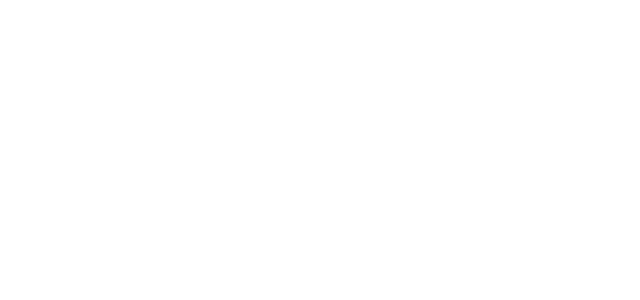
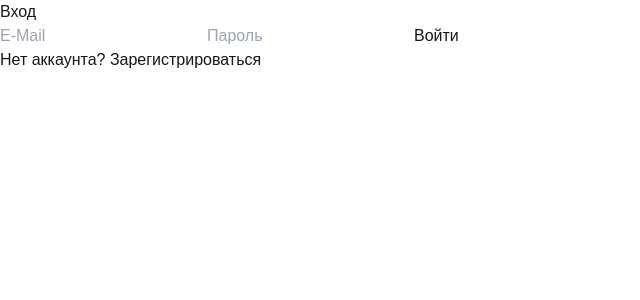
Before and after one commit to nikkoxd/pract, a Next.js app: page /signin in a window 1280 px wide. Before the commit this address had no page. Shown: the top 300 px of the page, without its empty margins (0-640 px from the left). Built offline with nearby package versions, Linux system fonts and the light colour scheme; no server answers.

Commit message:
add sign in

```diff
--- a/src/app/signin/SignInForm.tsx
+++ b/src/app/signin/SignInForm.tsx
@@ -4,6 +4,8 @@ import { useForm } from "react-hook-form"
 import { zodResolver } from "@hookform/resolvers/zod"
 import { z } from "zod"
 import FormField from "../components/FormField"
+import { signIn } from "next-auth/react"
+import { useRouter } from "next/navigation"
 
 const FormSchema = z.object({
   email: z.string().email(),
@@ -13,6 +15,8 @@ const FormSchema = z.object({
 type FormData = z.infer<typeof FormSchema>
 
 export default function SignInForm() {
+  const router = useRouter();
+
   const { register, handleSubmit, formState: { errors } } = useForm({
     resolver: zodResolver(FormSchema),
     defaultValues: {
@@ -23,6 +27,30 @@ export default function SignInForm() {
 
   const onSubmit = async (data: FormData) => {
     console.log("Submitting form", data);
+
+    const { email, password } = data;
+
+    try {
+      const response = await signIn("credentials", {
+        email,
+        password,
+        redirect: false,
+      })
+      console.log(response);
+
+      if (!response?.error) {
+        router.push("/");
+        router.refresh();
+      }
+
+      if (!response?.ok) {
+        throw new Error("Network response was not ok");
+      }
+
+      console.log("Sign In Successful", response);
+    } catch (error) {
+      console.error("Sign In Failed:", error);
+    }
   };
 
   return (
--- a/src/app/signin/page.tsx
+++ b/src/app/signin/page.tsx
@@ -1,11 +1,10 @@
 import Link from "next/link"
-import getServerSession from "next-auth"
+import { getServerSession } from "next-auth"
 import SignInForm from "./SignInForm"
 import { redirect } from "next/navigation";
-import { authOptions } from "@/lib/auth";
 
-export default async function SignUp() {
-  const session = getServerSession(authOptions);
+export default async function SignIn() {
+  const session = await getServerSession();
 
   if (session) {
     redirect("/")
```
